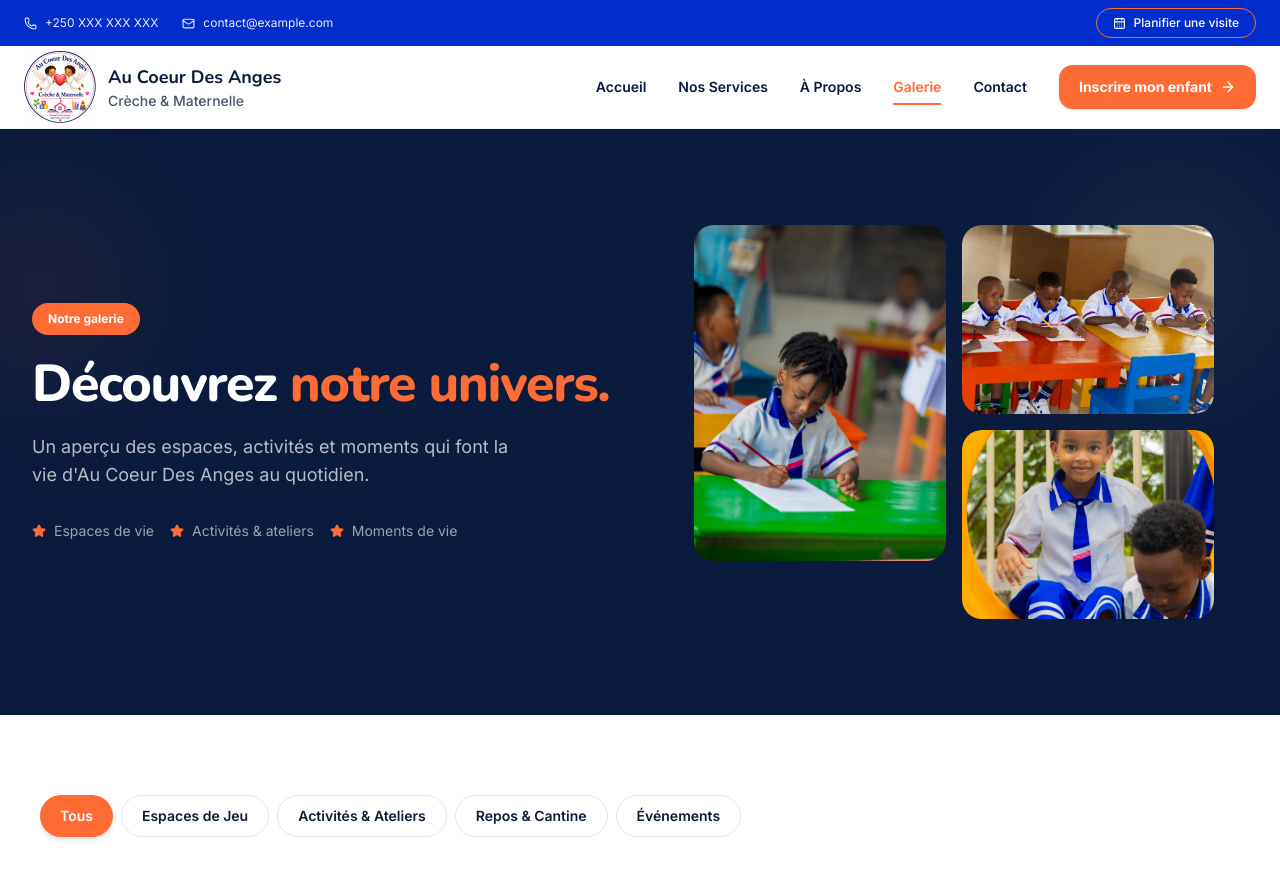
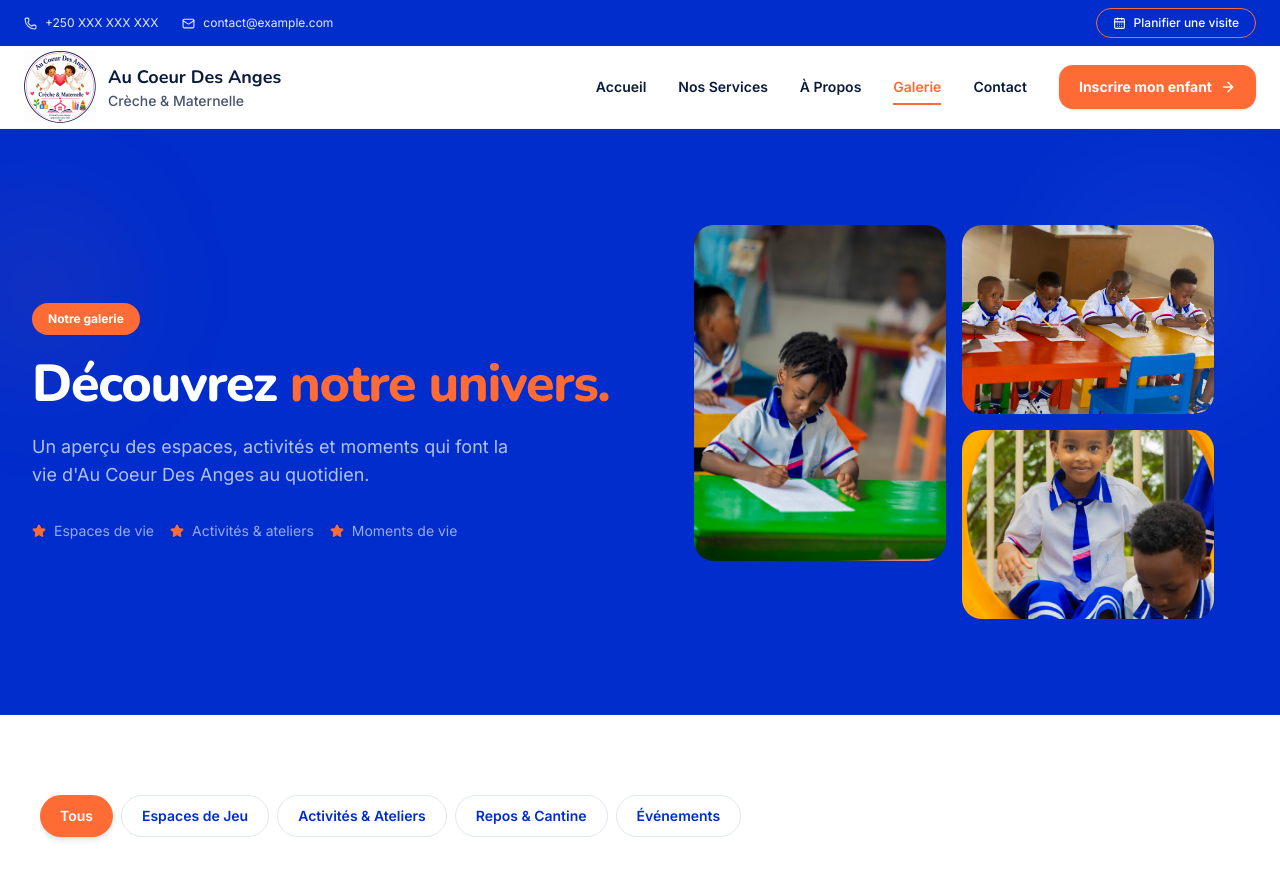
Before and after one commit to mug1sha/Au-Coeur-Des-Anges-cole-Primaire, a Next.js app: page /gallery in a window 1280 px wide. Shown: the top 883 px of the page. Built offline with nearby package versions, Linux system fonts and the light colour scheme.

Commit message:
style: apply #012dcc uniform blue across gallery page

```diff
--- a/src/components/gallery/GalleryCTA.tsx
+++ b/src/components/gallery/GalleryCTA.tsx
@@ -19,7 +19,7 @@ export default function GalleryCTA() {
           </div>
           <Link
             href="/contact"
-            className="inline-flex min-h-12 shrink-0 items-center justify-center gap-2 rounded-[14px] bg-[#0B1B3D] px-6 py-3 text-sm font-bold text-white transition hover:-translate-y-0.5 hover:bg-[#102A43] hover:shadow-lg"
+            className="inline-flex min-h-12 shrink-0 items-center justify-center gap-2 rounded-[14px] bg-[#012dcc] px-6 py-3 text-sm font-bold text-white transition hover:-translate-y-0.5 hover:bg-[#0126b3] hover:shadow-lg"
           >
             Planifier une visite
             <ArrowRight size={16} />
--- a/src/components/gallery/GalleryClient.tsx
+++ b/src/components/gallery/GalleryClient.tsx
@@ -90,7 +90,7 @@ export default function GalleryClient() {
               className={`shrink-0 rounded-full px-5 py-2.5 text-sm font-semibold transition duration-200 ${
                 active === f.key
                   ? "bg-[#FF6B35] text-white shadow-md"
-                  : "border border-slate-200 bg-white text-[#0B1B3D] hover:border-[#FF6B35] hover:text-[#FF6B35]"
+                  : "border border-slate-200 bg-white text-[#012dcc] hover:border-[#FF6B35] hover:text-[#FF6B35]"
               }`}
             >
               {f.label}
@@ -116,10 +116,10 @@ export default function GalleryClient() {
                   fill
                   className="object-cover transition duration-500 group-hover:scale-105"
                 />
-                <div className="absolute inset-0 bg-[#0B1B3D]/0 transition duration-300 group-hover:bg-[#0B1B3D]/20" />
+                <div className="absolute inset-0 bg-[#012dcc]/0 transition duration-300 group-hover:bg-[#012dcc]/20" />
                 <div className="absolute inset-0 flex items-center justify-center opacity-0 transition duration-300 group-hover:opacity-100">
                   <div className="flex h-10 w-10 items-center justify-center rounded-full bg-white/90">
-                    <ZoomIn size={18} className="text-[#0B1B3D]" />
+                    <ZoomIn size={18} className="text-[#012dcc]" />
                   </div>
                 </div>
               </div>
@@ -128,7 +128,7 @@ export default function GalleryClient() {
         </div>
 
         {filtered.length === 0 && (
-          <p className="py-16 text-center text-[#0B1B3D]/40">Aucune photo dans cette catégorie.</p>
+          <p className="py-16 text-center text-[#012dcc]/40">Aucune photo dans cette catégorie.</p>
         )}
       </div>
 
--- a/src/components/gallery/GalleryHero.tsx
+++ b/src/components/gallery/GalleryHero.tsx
@@ -3,7 +3,7 @@ import { Star } from "lucide-react";
 
 export default function GalleryHero() {
   return (
-    <section className="relative overflow-hidden bg-[#0B1B3D] text-white">
+    <section className="relative overflow-hidden bg-[#012dcc] text-white">
       <div className="pointer-events-none absolute inset-0">
         <div className="absolute -left-10 top-20 h-40 w-40 rounded-full bg-[#FF6B35]/10 blur-3xl" />
         <div className="absolute right-0 top-10 h-56 w-56 rounded-full bg-white/5 blur-3xl" />
```
